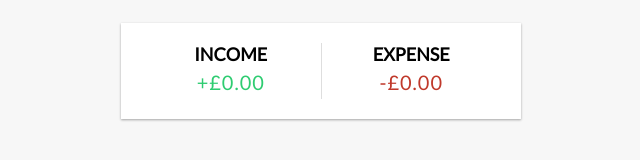
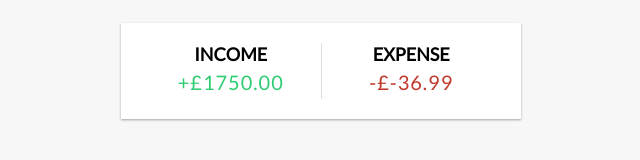
Before and after one commit to henrykoz/vue-expense-tracker-ho, a Vue app: page / in a window 1280 px wide. Shown: the part 148-308 px from the top of the page, without its empty margins (319-959 px from the left). Built offline with nearby package versions, Linux system fonts and the light colour scheme.

Commit message:
Income & expense logic added

```diff
--- a/src/App.vue
+++ b/src/App.vue
@@ -2,13 +2,14 @@
   <Header />
   <div class="container">
     <Balance :total="total" />
-    <IncomeExpense />
+    <IncomeExpense :income="income" :expenses="expenses" />
     <TransactionList :transactions="transactions" />
     <AddTransaction />
   </div>
 </template>
 
 <script setup>
+// Importing components
 import Header from "./components/Header.vue";
 import Balance from "./components/Balance.vue";
 import IncomeExpense from "./components/IcomeExpense.vue";
@@ -17,6 +18,7 @@
 
 import { ref, computed } from "vue";
 
+//Transactions array
 const transactions = ref([
   { id: 1, text: "Flower", amount: -24.99 },
   { id: 2, text: "Salary", amount: 1600 },
@@ -24,9 +26,30 @@
   { id: 4, text: "Camera", amount: 150 },
 ]);
 
+//Get total
 const total = computed(() => {
   return transactions.value.reduce((acc, transaction) => {
     return acc + transaction.amount;
   }, 0);
 });
+
+//Get income
+const income = computed(() => {
+  return transactions.value
+    .filter((transaction) => transaction.amount > 0)
+    .reduce((acc, transaction) => {
+      return acc + transaction.amount;
+    }, 0)
+    .toFixed(2);
+});
+
+//Get expenses
+const expenses = computed(() => {
+  return transactions.value
+    .filter((transaction) => transaction.amount < 0)
+    .reduce((acc, transaction) => {
+      return acc + transaction.amount;
+    }, 0)
+    .toFixed(2);
+});
 </script>
--- a/src/components/IcomeExpense.vue
+++ b/src/components/IcomeExpense.vue
@@ -2,11 +2,26 @@
   <div class="inc-exp-container">
     <div>
       <h4>Income</h4>
-      <p id="money-plus" class="money plus">+£0.00</p>
+      <p id="money-plus" class="money plus">+£{{ income }}</p>
     </div>
     <div>
       <h4>Expense</h4>
-      <p id="money-minus" class="money minus">-£0.00</p>
+      <p id="money-minus" class="money minus">-£{{ expenses }}</p>
     </div>
   </div>
 </template>
+
+<script setup>
+import { defineProps } from "vue";
+
+const props = defineProps({
+  income: {
+    type: Number,
+    required: true,
+  },
+  expenses: {
+    type: Number,
+    required: true,
+  },
+});
+</script>
```
